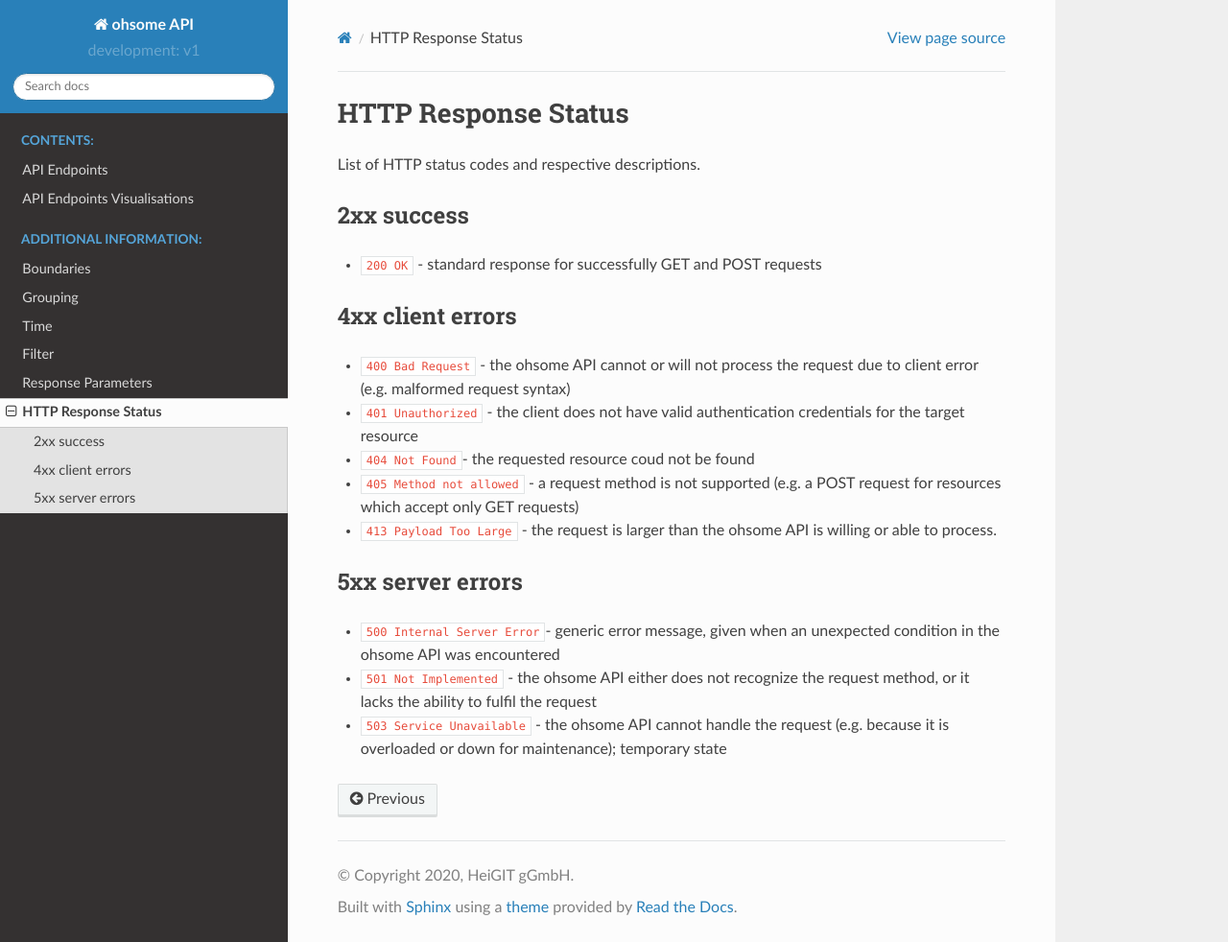
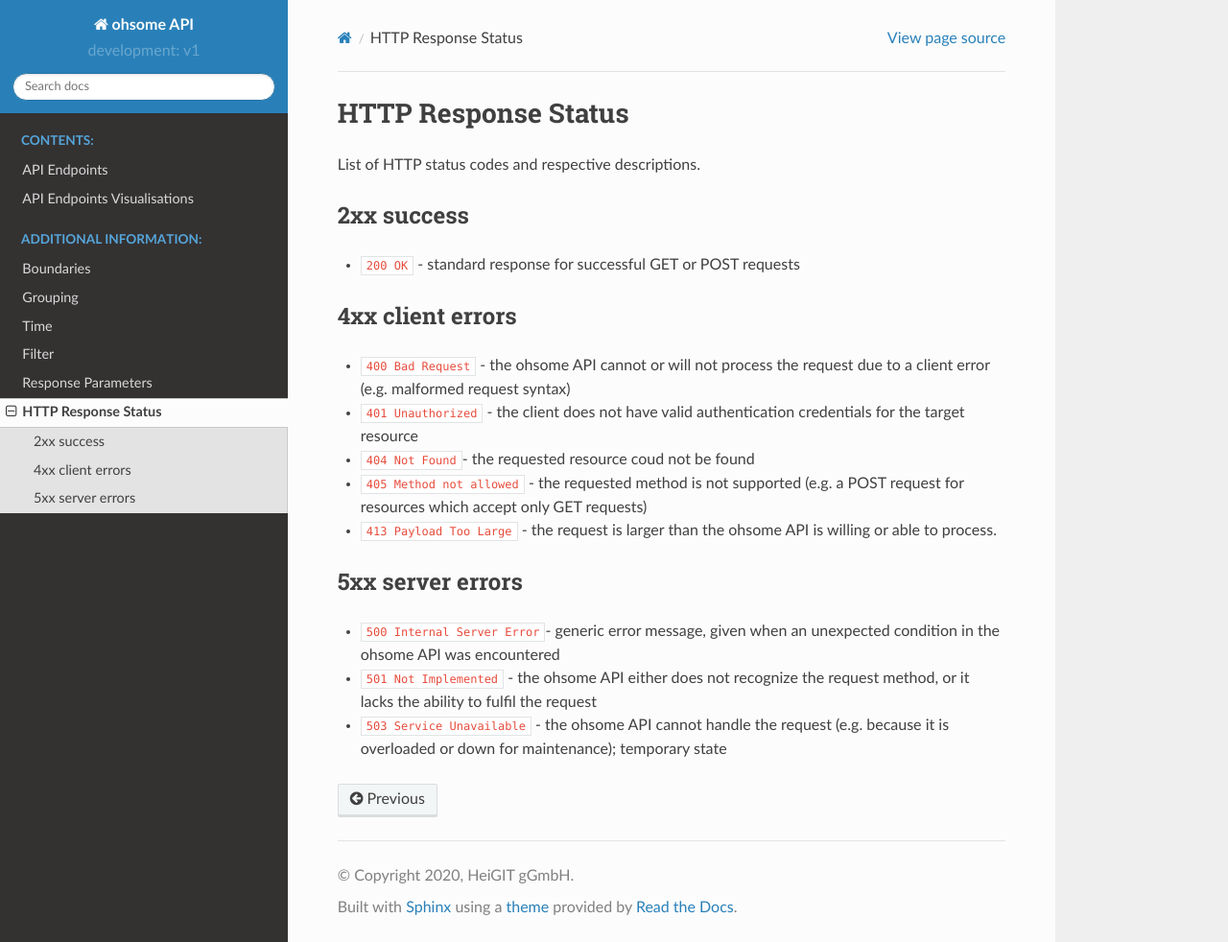
Before and after one commit to GIScience/ohsome-api, a Sphinx documentation site: the page built from docs/http-response-status.rst, in a window 1280 px wide and 982 px high. Shown: the whole window at 96% size. Built offline with Sphinx 7.4.7 and the Read the Docs theme 2.0.0, drawn with Linux system fonts in a browser that asks for light colours.

Commit message:
minor writing-style fixes in docs
for HTTP status codes

```diff
--- a/docs/http-response-status.rst
+++ b/docs/http-response-status.rst
@@ -6,15 +6,15 @@
 2xx success
 -----------
 
-* ``200 OK`` - standard response for successfully GET and POST requests
+* ``200 OK`` - standard response for successful GET or POST requests
 
 4xx client errors
 -----------------
 
-* ``400 Bad Request`` - the ohsome API cannot or will not process the request due to client error (e.g. malformed request syntax)
+* ``400 Bad Request`` - the ohsome API cannot or will not process the request due to a client error (e.g. malformed request syntax)
 * ``401 Unauthorized`` - the client does not have valid authentication credentials for the target resource
 * ``404 Not Found``-  the requested resource coud not be found
-* ``405 Method not allowed`` - a request method is not supported (e.g. a POST request for resources which accept only GET requests)
+* ``405 Method not allowed`` - the requested method is not supported (e.g. a POST request for resources which accept only GET requests)
 * ``413 Payload Too Large`` - the request is larger than the ohsome API is willing or able to process.
 
 5xx server errors
```
